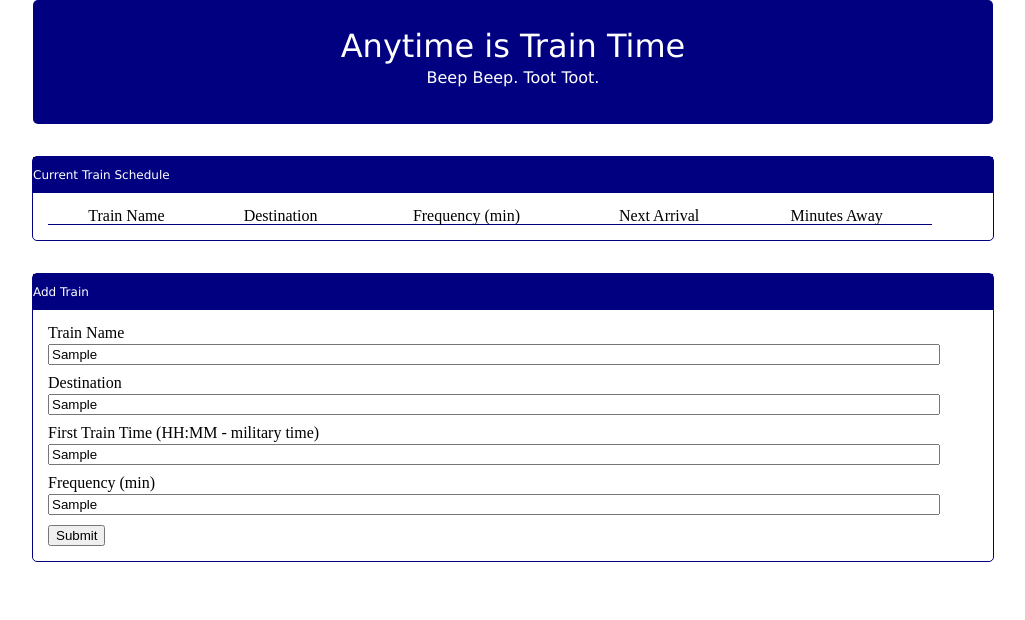
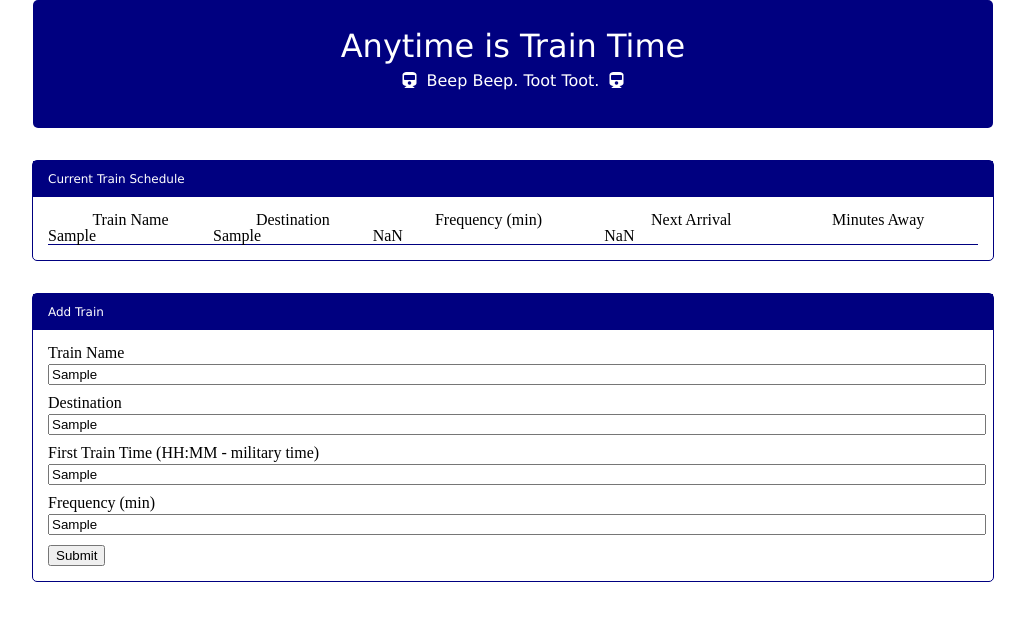
Before and after one commit to ZachDrake/train-scheduler, a plain HTML site: page index.html in a window 1280 px wide. Both pictures are taken after typing "Sample", "Sample", "Sample", "Sample" into the empty fields and a click on the button "Submit". Shown: the whole page, without its empty margins (127-1152 px from the left). Drawn offline with nearby package versions, Linux system fonts and the light colour scheme.

Commit message:
display working momentJS needed

```diff
--- a/assets/css/style.css
+++ b/assets/css/style.css
@@ -20,6 +20,10 @@ h4 {
     color: white;
     font-size: 12px;
     padding: 12px 0;
+    text-indent: 15px;
+}
+i {
+    margin: 10px;
 }
 h6{
     margin-bottom: 3px;
@@ -35,7 +39,7 @@ h6{
     margin: 15px;
 }
 table {
-    width: 95%;
+    width: 100%;
     border-bottom: 1px solid navy;
 }
 tr:hover {
@@ -53,5 +57,5 @@ tr:hover {
 }
 input {
     margin-bottom: 10px;
-    width: 95%;
+    width: 100%;
 }
--- a/assets/javascript/app.js
+++ b/assets/javascript/app.js
@@ -0,0 +1,46 @@
+// Initialize Firebase
+var config = {
+    apiKey: "AIzaSyD51f3xMJAhrAzISTXXKhT1ZpeYCUteiiQ",
+    authDomain: "train-time-6117c.firebaseapp.com",
+    databaseURL: "https://train-time-6117c.firebaseio.com",
+    projectId: "train-time-6117c",
+    storageBucket: "train-time-6117c.appspot.com",
+    messagingSenderId: "916025088668"
+};
+firebase.initializeApp(config);
+
+var database = firebase.database();
+
+//  updating browser from firebase
+//   database.ref.on("child_added", function (childsnapshot){
+
+//   });
+
+$('button').on('click', function (event) {
+    event.preventDefault();
+
+    var colList = [
+         trainName = $('#train-name').val().trim() ,
+         destination = $('#destination').val().trim(),
+         trainTime = parseInt($('#train-time').val().trim()),
+         frequency = parseInt($('#frequency').val().trim())
+
+    ]
+    // var trainName = $('#train-name').val().trim();
+    // var destination = $('#destination').val().trim();
+    // var trainTime = parseInt($('#train-time').val().trim());
+    // var frequency = parseInt($('#frequency').val().trim());
+    console.log(colList[i]);
+    var newRow = $('<tr>');
+    newRow.attr('class', "table-row");
+
+    $('#table').append(newRow);
+    for (var i = 0; i < colList.length; i++) {
+        var newCol = $('<td>');
+        newCol.text(colList[i]);
+        $('.table-row').append(newCol);
+
+    }
+
+
+});
--- a/index.html
+++ b/index.html
@@ -4,7 +4,10 @@
 <head>
     <link rel="stylesheet" href="assets/css/reset.css">
     <link rel="stylesheet" href="assets/css/style.css">
+    <script src="https://www.gstatic.com/firebasejs/5.9.1/firebase.js"></script>
     <script src="http://code.jquery.com/jquery-3.3.1.slim.min.js"></script>
+    <link rel="stylesheet" href="https://use.fontawesome.com/releases/v5.8.1/css/all.css"
+        integrity="sha384-50oBUHEmvpQ+1lW4y57PTFmhCaXp0ML5d60M1M7uH2+nqUivzIebhndOJK28anvf" crossorigin="anonymous">
     <title>Train Scheduler</title>
 </head>
 
@@ -12,7 +15,7 @@
     <div id="main-container">
         <header>
             <h1>Anytime is Train Time</h1>
-            <h3>Beep Beep. Toot Toot.</h3>
+            <h3><i class="fas fa-train"></i>Beep Beep. Toot Toot.<i class="fas fa-train"></i></h3>
         </header>
 
         <div id="schedule-container">
@@ -35,16 +38,16 @@
                 <div id="add-display">
                     <form>
                         <h6>Train Name</h6>
-                <input type="text" name="train-name">
+                        <input id="train-name" type="text" name="train-name">
                         <br>
                         <h6>Destination</h6>
-                <input type="text" name="destination">
+                        <input id="destination" type="text" name="destination">
                         <br>
                         <h6>First Train Time (HH:MM - military time)</h6>
-                <input type="text" name="train-time">
+                        <input id="train-time" type="text" name="train-time">
                         <br>
                         <h6>Frequency (min)</h6>
-                <input type="text" name="frequency">
+                        <input id="frequency" type="text" name="frequency">
                         <br>
                         <button type="button">Submit</button>
                     </form>
```
Lines whose indentation alone changed are shown as unchanged.
